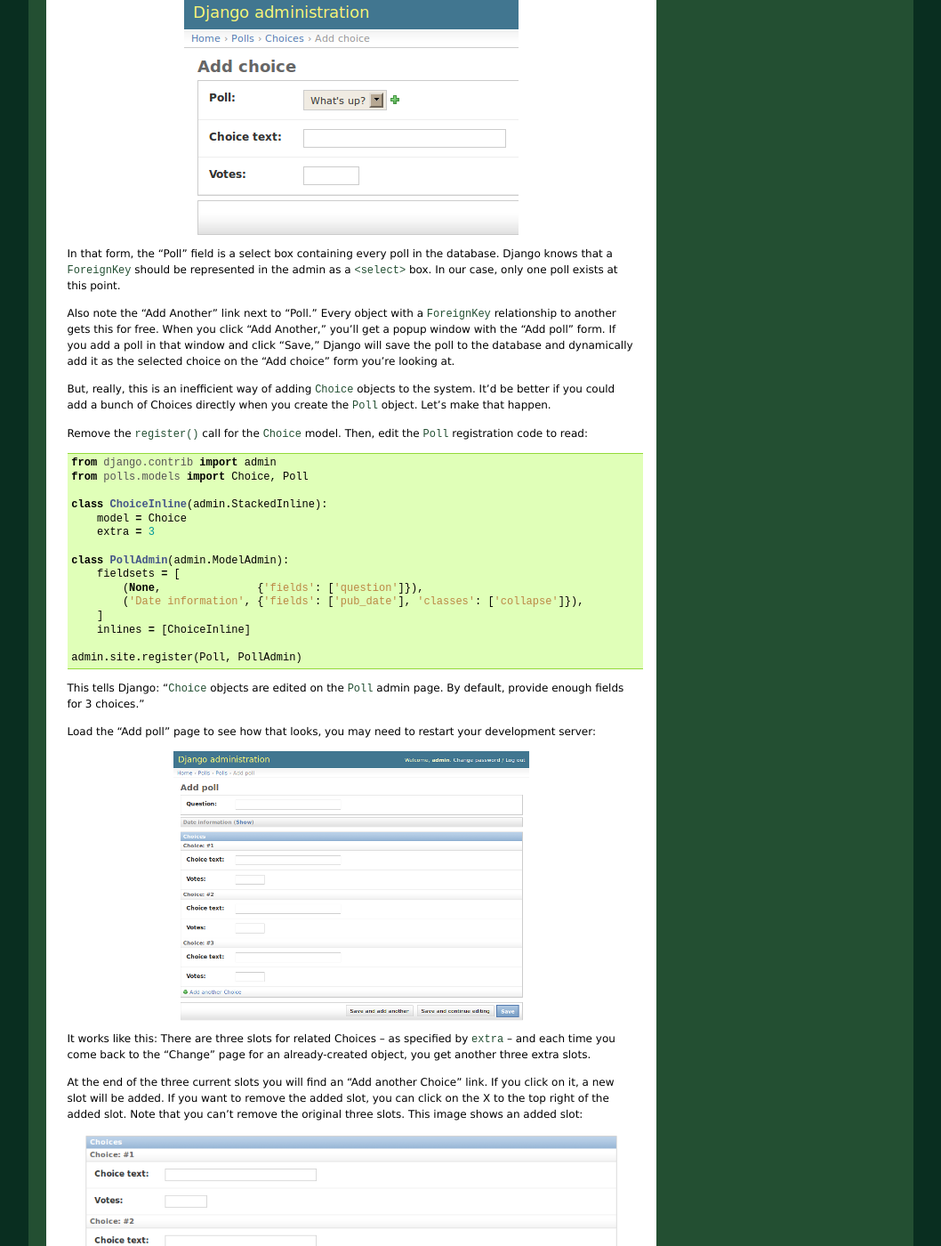
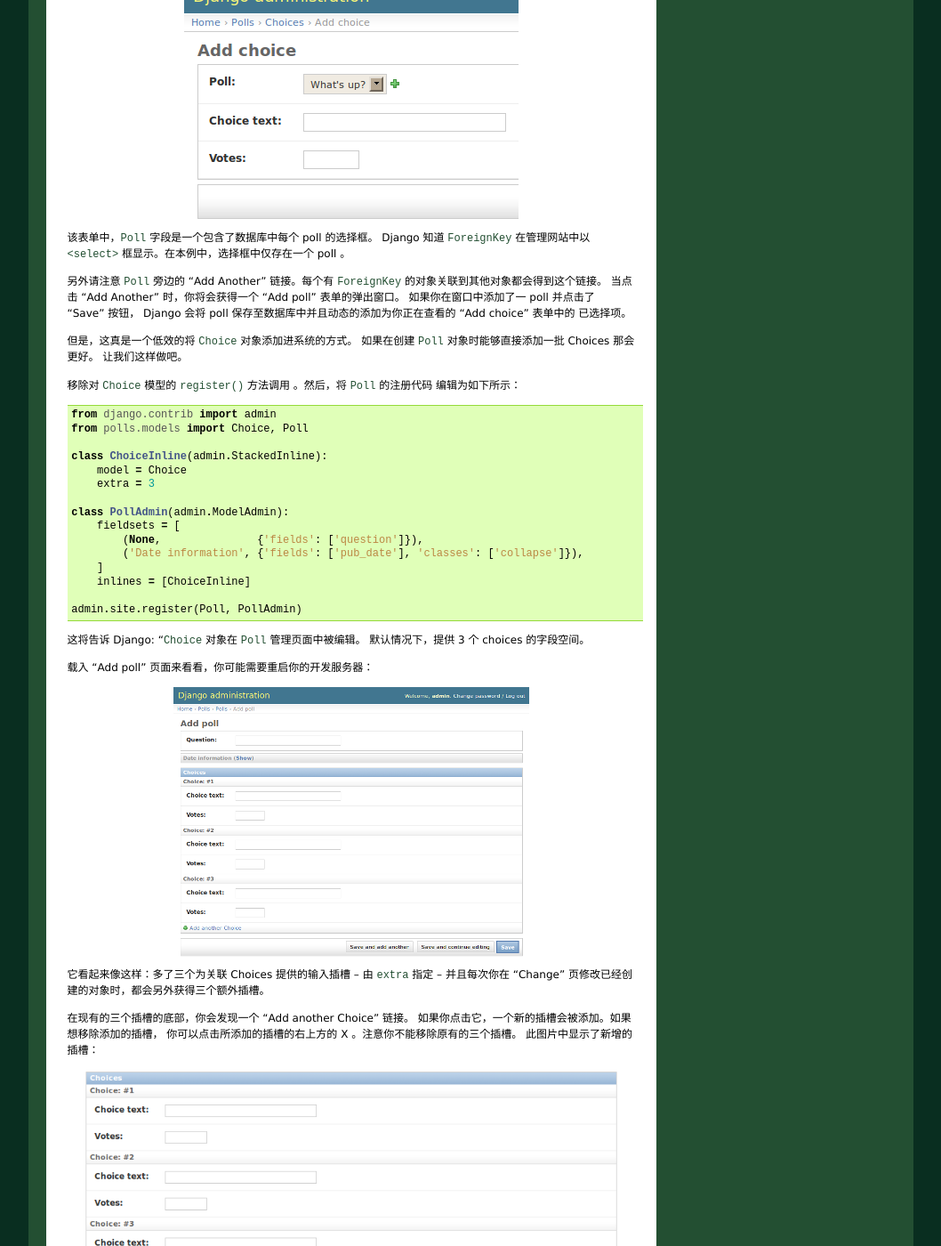
Before and after one commit to yourtion/Django-Chinese-Docs, a Sphinx documentation site: the page built from docs/intro/tutorial02.txt, in a window 1280 px wide and 1400 px high, scrolled down 4777 px. Shown: the whole window at 89% size, without its empty margins (111-1169 px from the left). Built offline with Sphinx 7.4.7, drawn with Linux system fonts in a browser that asks for light colours; cross-references to code outside the pages are shown as plain code; some of the changed text lies outside the part shown.

Commit message:
翻译至自定义变更列表

```diff
--- a/docs/intro/tutorial02.txt
+++ b/docs/intro/tutorial02.txt
@@ -218,45 +218,44 @@ http://127.0.0.1:8000/admin/ 。你将看到管理员的登录界面：
 .. image:: _images/admin09.png
    :alt: Fieldset is initially collapsed
 
-Adding related objects
+添加关联对象
 ======================
 
-OK, we have our Poll admin page. But a ``Poll`` has multiple ``Choices``, and
-the admin page doesn't display choices.
+Ok，现在我们有了 Poll 的管理页面。但是一个 ``Poll`` 拥有多个 ``Choices`` ，而
+该管理页面并没有显示对应的 choices 。
 
-Yet.
+是的。
 
-There are two ways to solve this problem. The first is to register ``Choice``
-with the admin just as we did with ``Poll``. That's easy::
+我们有两种方法来解决这个问题。第一种就像刚才 ``Poll`` 那样在管理网站上
+注册 ``Choice`` 。这很简单： ::
 
     from polls.models import Choice
 
     admin.site.register(Choice)
 
-Now "Choices" is an available option in the Django admin. The "Add choice" form
-looks like this:
+现在 "Choices" 在 Django 管理网站上是一个可用的选项了。"Add choice" 表单
+看起来像这样：
 
 .. image:: _images/admin10.png
    :alt: Choice admin page
 
-In that form, the "Poll" field is a select box containing every poll in the
-database. Django knows that a :class:`~django.db.models.ForeignKey` should be
-represented in the admin as a ``<select>`` box. In our case, only one poll
-exists at this point.
+该表单中，``Poll`` 字段是一个包含了数据库中每个 poll 的选择框。
+Django 知道 :class:`~django.db.models.ForeignKey` 在管理网站中以 ``<select>``
+框显示。在本例中，选择框中仅存在一个 poll 。
 
-Also note the "Add Another" link next to "Poll." Every object with a
-``ForeignKey`` relationship to another gets this for free. When you click "Add
-Another," you'll get a popup window with the "Add poll" form. If you add a poll
-in that window and click "Save," Django will save the poll to the database and
-dynamically add it as the selected choice on the "Add choice" form you're
-looking at.
+另外请注意 ``Poll`` 旁边的 "Add Another" 链接。每个有 ``ForeignKey``
+的对象关联到其他对象都会得到这个链接。
+当点击 "Add Another" 时，你将会获得一个 "Add poll" 表单的弹出窗口。
+如果你在窗口中添加了一 poll 并点击了 "Save" 按钮， Django 会将 poll
+保存至数据库中并且动态的添加为你正在查看的 "Add choice" 表单中的
+已选择项。
 
-But, really, this is an inefficient way of adding ``Choice`` objects to the system.
-It'd be better if you could add a bunch of Choices directly when you create the
-``Poll`` object. Let's make that happen.
+但是，这真是一个低效的将 ``Choice`` 对象添加进系统的方式。
+如果在创建 ``Poll`` 对象时能够直接添加一批 Choices 那会更好。
+让我们这样做吧。
 
-Remove the ``register()`` call for the ``Choice`` model. Then, edit the ``Poll``
-registration code to read::
+移除对 ``Choice`` 模型的 ``register()`` 方法调用 。然后，将 ``Poll`` 的注册代码
+编辑为如下所示： ::
 
     from django.contrib import admin
     from polls.models import Choice, Poll
@@ -274,71 +273,68 @@ registration code to read::
 
     admin.site.register(Poll, PollAdmin)
 
-This tells Django: "``Choice`` objects are edited on the ``Poll`` admin page. By
-default, provide enough fields for 3 choices."
+这将告诉 Django: "``Choice`` 对象在 ``Poll`` 管理页面中被编辑。
+默认情况下，提供 3 个 choices 的字段空间。
 
-Load the "Add poll" page to see how that looks, you may need to restart your development server:
+载入 "Add poll" 页面来看看，你可能需要重启你的开发服务器：
 
 .. image:: _images/admin11t.png
    :alt: Add poll page now has choices on it
 
-It works like this: There are three slots for related Choices -- as specified
-by ``extra`` -- and each time you come back to the "Change" page for an
-already-created object, you get another three extra slots.
+它看起来像这样：多了三个为关联 Choices 提供的输入插槽 -- 由 ``extra`` 指定
+-- 并且每次你在 "Change" 页修改已经创建的对象时，都会另外获得三个额外插槽。
 
-At the end of the three current slots you will find an "Add another Choice"
-link.  If you click on it, a new slot will be added. If you want to remove the
-added slot, you can click on the X to the top right of the added slot. Note
-that you can't remove the original three slots. This image shows an added slot:
+在现有的三个插槽的底部，你会发现一个 "Add another Choice" 链接。
+如果你点击它，一个新的插槽会被添加。如果想移除添加的插槽，
+你可以点击所添加的插槽的右上方的 X 。注意你不能移除原有的三个插槽。
+此图片中显示了新增的插槽：
 
 .. image:: _images/admin15t.png
    :alt: Additional slot added dynamically
 
-One small problem, though. It takes a lot of screen space to display all the
-fields for entering related ``Choice`` objects. For that reason, Django offers a
-tabular way of displaying inline related objects; you just need to change
-the ``ChoiceInline`` declaration to read::
+还有个小问题。为了显示所有关联 ``Choice`` 对象的字段需要占用大量的
+屏幕空间。为此，Django 提供了一个以表格方式显示内嵌有关联对象的方式；
+你只需要将 ``ChoiceInline`` 声明改为如下所示： ::
 
     class ChoiceInline(admin.TabularInline):
         #...
 
-With that ``TabularInline`` (instead of ``StackedInline``), the
-related objects are displayed in a more compact, table-based format:
+使用了 ``TabularInline`` 后(而不是 ``StackedInline``) ，基于表的格式下相关
+对象被显示的更紧凑了：
 
 .. image:: _images/admin12t.png
    :alt: Add poll page now has more compact choices
 
-Note that there is an extra "Delete?" column that allows removing rows added
-using the "Add Another Choice" button and rows that have already been saved.
+需要注意的是有个额外的 "Delete?" 列允许保存时移除已保存过的行。
 
-Customize the admin change list
+自定义管理界面的变更列表
 ===============================
 
-Now that the Poll admin page is looking good, let's make some tweaks to the
-"change list" page -- the one that displays all the polls in the system.
+现在 Poll 的管理界面看起来不错了，让我们给 "chang list" 页面做些调整 --
+显示系统中所有 polls 的页面。
 
-Here's what it looks like at this point:
+下面是现在的样子：
 
 .. image:: _images/admin04t.png
    :alt: Polls change list page
 
-By default, Django displays the ``str()`` of each object. But sometimes it'd be
-more helpful if we could display individual fields. To do that, use the
-``list_display`` admin option, which is a tuple of field names to display, as
-columns, on the change list page for the object::
+默认情况下， Django 显示的是每个对象 ``str()`` 的结果。但是若是我们能够
+显示每个字段的话有时会更有帮助的。要做到这一点，需要使用
+``list_display`` 管理选项，这是一个 tuple ，包含了要显示的字段名，
+将会以列的形式在该对象的 chang lsit 页上列出来：::
 
     class PollAdmin(admin.ModelAdmin):
         # ...
         list_display = ('question', 'pub_date')
 
-Just for good measure, let's also include the ``was_published_recently`` custom
-method from Tutorial 1::
+效果再好的点话，让我们把在第一部分教程中自定义的方法 ``was_published_recently``
+也包括进来: ::
 
     class PollAdmin(admin.ModelAdmin):
         # ...
         list_display = ('question', 'pub_date', 'was_published_recently')
 
-Now the poll change list page looks like this:
+现在 poll 的变更列表页看起来像这样：
 
 .. image:: _images/admin13t.png
    :alt: Polls change list page, updated
```
